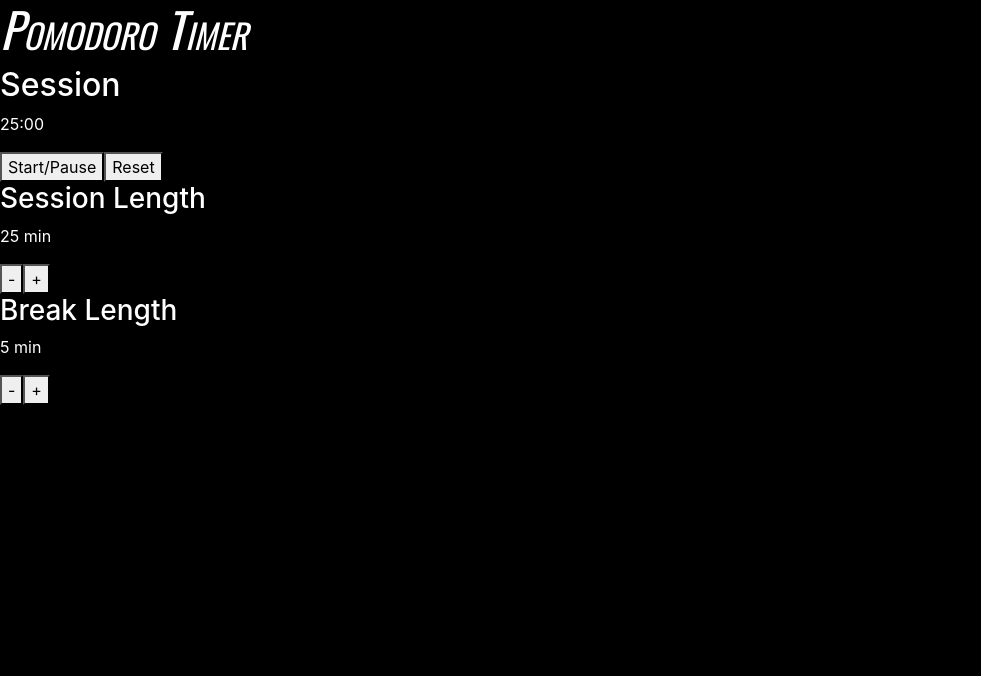
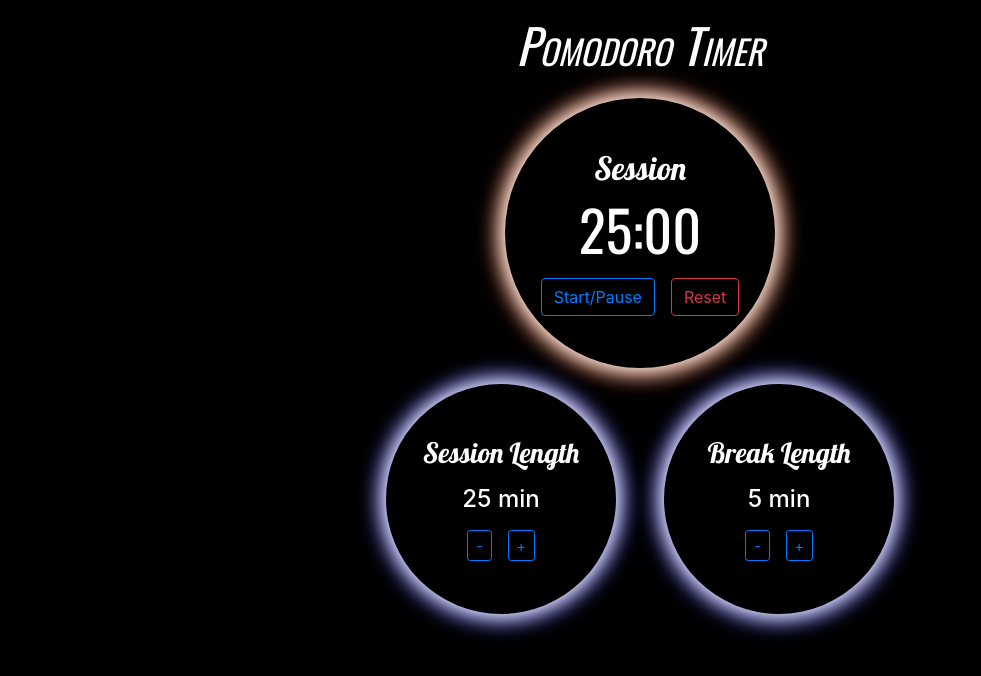
Before and after one commit to vivian-ms/Pomodoro-Timer, a React (Create React App) app in the folder my_app/: page / in a window 1280 px wide. Shown: the top 676 px of the page, without its empty margins (0-981 px from the left). Built offline with nearby package versions, Linux system fonts and the light colour scheme.

Commit message:
Added bootstrap classes

```diff
--- a/my_app/src/App.js
+++ b/my_app/src/App.js
@@ -13,13 +13,15 @@ const App = () => {
   const [isRunning, setIsRunning] = useState(false);  // Timer not running
 
   return (
-    <div>
-      <h1>Pomodoro Timer</h1>
+    <div className="container-fluid p-3">
+      <h1 className="text-center mb-4">Pomodoro Timer</h1>
 
       <Timer DEFAULT_SESSION={DEFAULT_SESSION} DEFAULT_BREAK={DEFAULT_BREAK} session={session} rest={rest} setSession={setSession} setRest={setRest} isRunning={isRunning} setIsRunning={setIsRunning} />
 
-      <Control length={session} setLength={setSession} type="session" isRunning={isRunning} />
-      <Control length={rest} setLength={setRest} type="break" isRunning={isRunning} />
+      <div id="controls-container" className="d-flex justify-content-center flex-wrap">
+        <Control length={session} setLength={setSession} type="session" isRunning={isRunning} />
+        <Control length={rest} setLength={setRest} type="break" isRunning={isRunning} />
+      </div>
     </div>
   );
 };  // End <App />
--- a/my_app/src/components/Control.js
+++ b/my_app/src/components/Control.js
@@ -10,20 +10,22 @@ const Control = ({ length, setLength, type, isRunning }) => {
   };
 
   return (
+    <div id="control-container" className="mx-4 my-3">
       <div id="control">
-      <h3 id={`${type}-label`}>
+        <h3 id={`${type}-label`} className="label">
           {`${type[0].toUpperCase()}${type.substring(1)} Length`}
         </h3>
-      <p id="length-container">
+        <p id="length-container" className="h4 p-2">
           <span id={`${type}-length`}>{length / 60}</span> min
         </p>
 
         {/* Disable buttons if timer is running */}
         {/* Disable decrement if length < 1 min */}
-      <button id={`${type}-decrement`} onClick={decrement} disabled={(!isRunning && length > 60) ? false : true}>-</button>
+        <button id={`${type}-decrement`} className="btn btn-outline-primary btn-sm mr-3" onClick={decrement} disabled={(!isRunning && length > 60) ? false : true}>-</button>
 
         {/* Disable increment if length > 60 min */}
-      <button id={`${type}-increment`} onClick={increment} disabled={(!isRunning && length < 3600) ? false : true}>+</button>
+        <button id={`${type}-increment`} className="btn btn-outline-primary btn-sm" onClick={increment} disabled={(!isRunning && length < 3600) ? false : true}>+</button>
+      </div>
     </div>
   );
 };  // End <Control />
--- a/my_app/src/components/Timer.js
+++ b/my_app/src/components/Timer.js
@@ -87,12 +87,14 @@ const Timer = ({ DEFAULT_SESSION, DEFAULT_BREAK, session, rest, isRunning, setSe
 
 
   return (
-    <div id="timer">
-      <h2 id="timer-label">{type}</h2>
-      <p id="time-left">{formattedTime}</p>
-      <button id="start_stop" onClick={start_stop}>Start/Pause</button>
-      <button id="reset" onClick={reset}>Reset</button>
-      <audio id="beep" ref={audioRef} src="https://www.soundjay.com/door/sounds/doorbell-5.mp3" />
+    <div id="timer-container" className="mx-auto p-3">
+      <div id="timer">
+        <h2 id="timer-label" className="label">{type}</h2>
+        <p id="time-left" className="display-4 time">{formattedTime}</p>
+        <button id="start_stop" className="btn btn-outline-primary mr-3" onClick={start_stop}>Start/Pause</button>
+        <button id="reset" className="btn btn-outline-danger" onClick={reset}>Reset</button>
+        <audio id="beep" ref={audioRef} src="https://www.soundjay.com/door/sounds/doorbell-5.mp3" />
+      </div>
     </div>
   );
 };  // End <Timer />
```
Also changed, not shown: 1 other file (tests, documents, lock files or other folders). Lines whose indentation alone changed are shown as unchanged.
